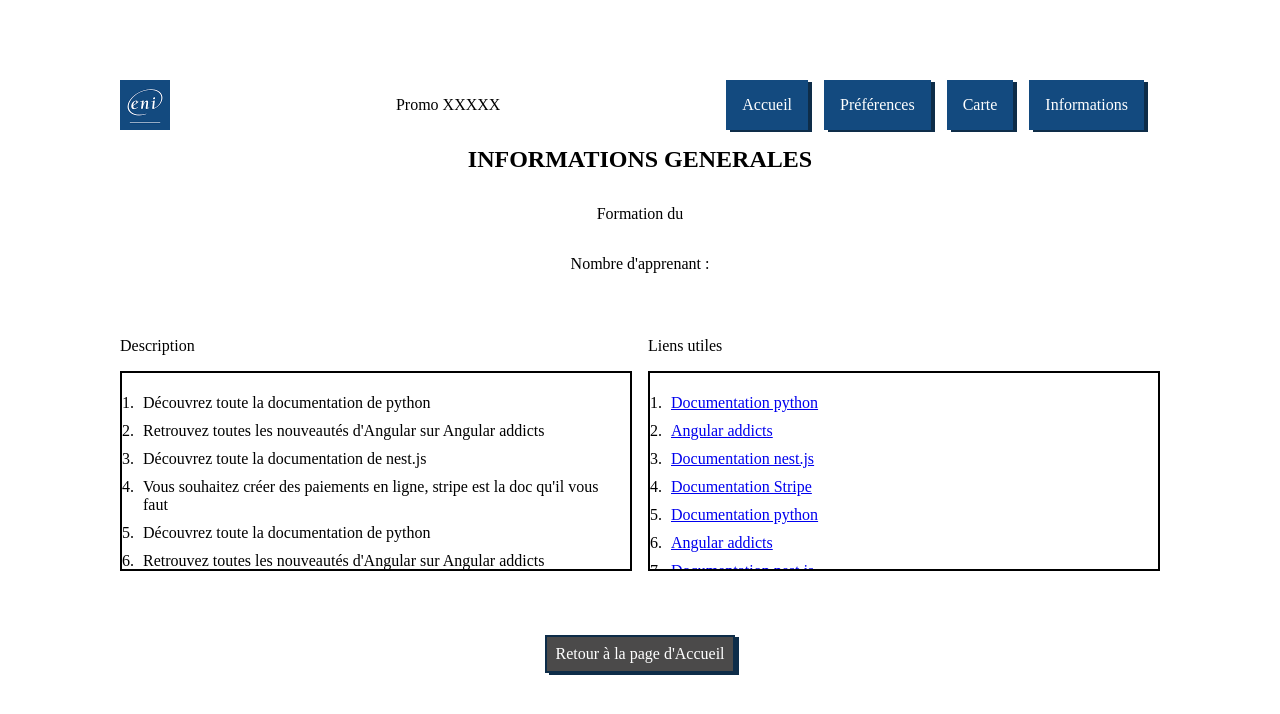
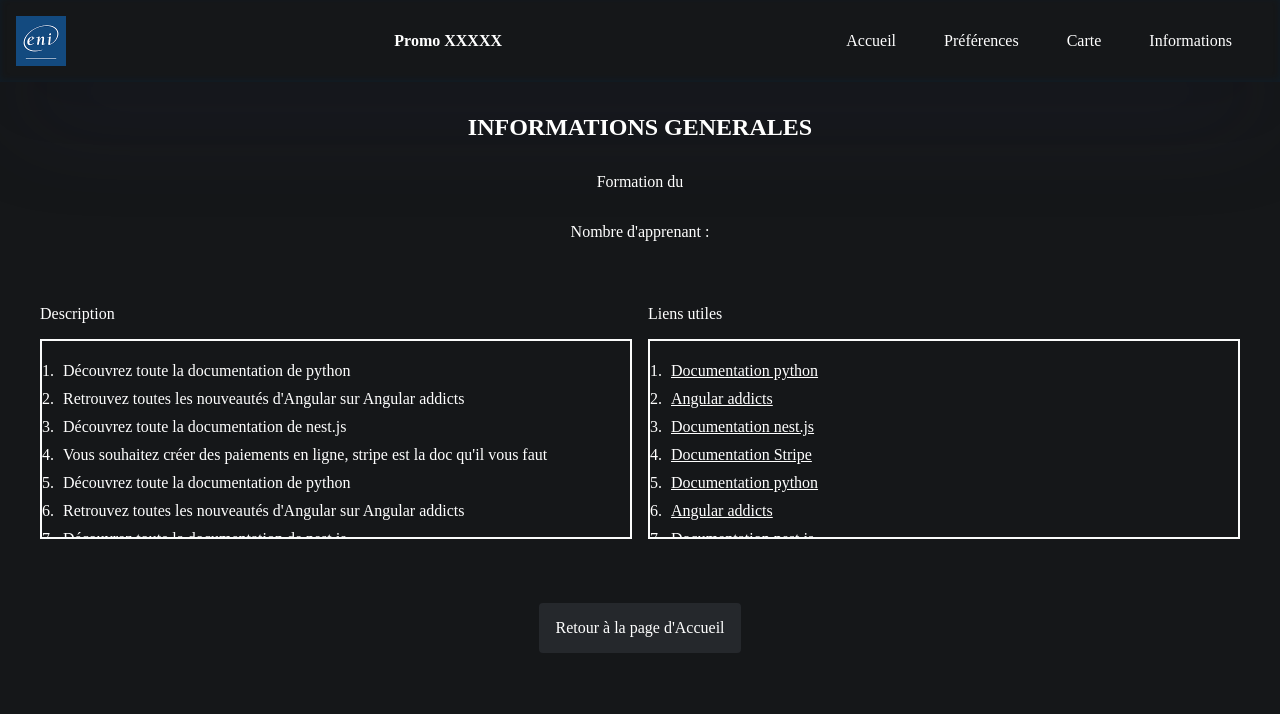
Before and after one commit to heimo44/eni-projet1, a plain HTML site: page page/information/information.html in a window 1280 px wide. Drawn offline with Linux system fonts and the light colour scheme.

Commit message:
preparation du theme uniquement sur le css

```diff
--- /dev/null
+++ b/css/dark-theme.css
@@ -0,0 +1,14 @@
+html {
+    --bg-color:#151719;
+    --secondary-button: #25282c;
+    --secondary-button-hover:#6e757e;
+    --primary: #21c49c;
+    --primary-hover: #69e0c2;
+    --secondary: #939ea7;
+    --tertiary: #fafbfb;
+    --text: #fff;
+    --white: #fff;
+    --table-border: #81a4be;
+    --table-thead: #505050;
+    --table-tr: #202121;
+}
--- /dev/null
+++ b/css/light-theme.css
@@ -0,0 +1,14 @@
+html {
+    --bg-color:#FFFFFF;
+    --secondary-button: #25282c;
+    --secondary-button-hover:#6e757e;
+    --primary: #21c49c;
+    --primary-hover: #69e0c2;
+    --secondary: #fafbfb;
+    --tertiary: #939ea7;
+    --text: #000;
+    --white: #fff;
+    --table-border: #374550;
+    --table-thead: #c3c1c1;
+    --table-tr: #ececec;
+}
--- a/css/style.css
+++ b/css/style.css
@@ -3,25 +3,31 @@
   padding: 0;
   box-sizing: border-box;
 }
-main{
-    padding: 5rem;
+body {
+  background-color: var(--bg-color);
+}
+h1, p, span , td, th, label{
+  color: var(--text)
+}
+main {
   position: relative;
   max-width: 1200px;
   height: 100vh;
   margin: auto;
+  padding-top: 2rem;
 }
 
-section{
+section {
   gap: 2rem;
 }
 
 /* nav bar */
-nav{
+nav {
   display: flex;
-    width: 100%;
   align-items: center;
   justify-content: space-between;
-    padding-bottom: 1rem;
+  padding: 1rem;
+  box-shadow: rgba(50, 50, 93, 0.25) 0px 50px 100px -20px, rgba(0, 0, 0, 0.3) 0px 30px 60px -30px, rgba(10, 37, 64, 0.35) 0px -2px 6px 0px inset;
 }
 nav img {
   width: 50px;
@@ -32,47 +38,43 @@ nav ul {
   list-style-type: none;
   text-align: end;
 }
+nav p {
+  font-weight: bolder;
+}
 nav ul li {
   margin-right: 1rem;
-    background-color: #134a7f;
+  background-color: var(--bg-color);
 }
-nav li a{
+nav li a {
   display: block;
   text-decoration: none;
   padding: 1rem;
   height: 100%;
-    color: white;
+  color: var(--text);
 }
-nav ul li:hover{
-    background-color: #1f7ad0c1;
+nav ul li:hover {
+  border-radius: 5px;
+  background-color: var(--primary-hover);
 }
 
-.box-shadow{
-    box-shadow: 4px 2px #0e2d49;
+.btn {
+  text-decoration: none;
+  padding: 1rem;
+  background-color: var(--secondary-button);
+  color: var(--white);
+  border-radius: 4px;
+}
+.btn:hover {
+  background-color: var(--secondary-button-hover);
 }
 
-.box-shadow:hover{
-    box-shadow: 2px 4px #0e2d49;
-}
-
-.btn{
-    text-decoration: none;
-    padding: 0.5rem;
-    border: 2px solid #0e2d49;
-    background-color: rgb(75, 74, 74);
-    color: white;
-}
-.btn:hover{
-    background-color: grey;
-}
-
-.flex-center{
+.flex-center {
   display: flex;
   justify-content: center;
   align-items: center;
 }
 
-.flex-column{
+.flex-column {
   display: flex;
   flex-direction: column;
   align-items: center;
--- a/page/information/information.css
+++ b/page/information/information.css
@@ -1,24 +1,31 @@
-section div{
+section div {
   width: 100%;
   padding: 1rem 0;
   gap: 1rem;
 }
 
-.description-container, .liens-utiles-container{
+.description-container,
+.liens-utiles-container {
   display: flex;
   flex-direction: column;
 }
 
-#description-content, .liens-utiles-content{
+#description-content,
+.liens-utiles-content {
   display: flex;
   flex-direction: column;
   overflow-y: auto;
   padding: 1rem;
   height: 200px;
   width: 100%;
-    border: 2px solid black;
+  border: 2px solid var(--tertiary);
 }
-#description-content ul li, .liens-utiles-content ul li{
-    list-style-type:decimal;
+#description-content ul li,
+.liens-utiles-content ul li {
+  list-style-type: decimal;
   padding: 5px;
 }
+
+#description-content ul li, .liens-utiles-content ul li, .liens-utiles-content ul li a{
+    color: var(--text)
+}
--- a/page/information/information.html
+++ b/page/information/information.html
@@ -1,24 +1,33 @@
 <!DOCTYPE html>
 <html lang="en">
   <head>
-    <meta charset="UTF-8">
-    <meta name="viewport" content="width=device-width, initial-scale=1.0">
+    <meta charset="UTF-8" />
+    <meta name="viewport" content="width=device-width, initial-scale=1.0" />
     <title>Informations</title>
-    <link rel="stylesheet" href="information.css">
-    <link rel="stylesheet" href="/css/style.css">
+    <link rel="stylesheet" href="/css/dark-theme.css" />
+    <link rel="stylesheet" href="/css/style.css" />
+    <link rel="stylesheet" href="information.css" />
   </head>
   <body>
-    <main>
+    <header>
         <nav>
-            <img src="/assets/logo.png" alt="logo eni">
+            <img src="/assets/logo.png" alt="logo eni" />
             <p>Promo XXXXX</p>
             <ul>
-                <li class="box-shadow"><a href="/index.html">Accueil</a></li>
-                <li class="box-shadow"><a href="/page/preference/preference.html">Préférences</a></li>
-                <li class="box-shadow"><a href="/page/carte/carte.html">Carte</a></li>
-                <li class="box-shadow"><a href="/page/information/information.html">Informations</a></li>
+              <li><a href="/index.html">Accueil</a></li>
+              <li>
+                <a href="/page/preference/preference.html">Préférences</a>
+              </li>
+              <li>
+                <a href="/page/carte/carte.html">Carte</a>
+              </li>
+              <li>
+                <a href="/page/information/information.html">Informations</a>
+              </li>
             </ul>
           </nav>
+    </header>
+    <main>
       <section class="flex-column">
         <h1>INFORMATIONS GENERALES</h1>
         <p>Formation du <span id="date-formation"></span></p>
@@ -29,13 +38,23 @@
             <div id="description-content">
               <ul>
                 <li>Découvrez toute la documentation de python</li>
-                            <li>Retrouvez toutes les nouveautés d'Angular sur Angular addicts</li>
+                <li>
+                  Retrouvez toutes les nouveautés d'Angular sur Angular addicts
+                </li>
                 <li>Découvrez toute la documentation de nest.js</li>
-                            <li>Vous souhaitez créer des paiements en ligne, stripe est la doc qu'il vous faut</li>
+                <li>
+                  Vous souhaitez créer des paiements en ligne, stripe est la doc
+                  qu'il vous faut
+                </li>
                 <li>Découvrez toute la documentation de python</li>
-                            <li>Retrouvez toutes les nouveautés d'Angular sur Angular addicts</li>
+                <li>
+                  Retrouvez toutes les nouveautés d'Angular sur Angular addicts
+                </li>
                 <li>Découvrez toute la documentation de nest.js</li>
-                            <li>Vous souhaitez créer des paiements en ligne, stripe est la doc qu'il vous faut</li>
+                <li>
+                  Vous souhaitez créer des paiements en ligne, stripe est la doc
+                  qu'il vous faut
+                </li>
               </ul>
             </div>
           </div>
@@ -43,22 +62,79 @@
             <p>Liens utiles</p>
             <div class="liens-utiles-content">
               <ul>
-                            <li><a href="https://docs.python.org" target="_blank">Documentation python</a></li>
-                            <li><a href="https://www.angularaddicts.com/" target="_blank">Angular addicts</a></li>
-                            <li><a href="https://docs.nestjs.com/" target="_blank">Documentation nest.js</a></li>
-                            <li><a href="https://docs.stripe.com/api" target="_blank">Documentation Stripe</a></li>
-                            <li><a href="https://docs.python.org" target="_blank">Documentation python</a></li>
-                            <li><a href="https://www.angularaddicts.com/" target="_blank">Angular addicts</a></li>
-                            <li><a href="https://docs.nestjs.com/" target="_blank">Documentation nest.js</a></li>
-                            <li><a href="https://docs.stripe.com/api" target="_blank">Documentation Stripe</a></li>
+                <li>
+                  <a
+                    href="https://docs.python.org"
+                    target="_blank"
+                    rel="noopener noreferrer"
+                    >Documentation python</a
+                  >
+                </li>
+                <li>
+                  <a
+                    href="https://www.angularaddicts.com/"
+                    target="_blank"
+                    rel="noopener noreferrer"
+                    >Angular addicts</a
+                  >
+                </li>
+                <li>
+                  <a
+                    href="https://docs.nestjs.com/"
+                    target="_blank"
+                    rel="noopener noreferrer"
+                    >Documentation nest.js</a
+                  >
+                </li>
+                <li>
+                  <a
+                    href="https://docs.stripe.com/api"
+                    target="_blank"
+                    rel="noopener noreferrer"
+                    >Documentation Stripe</a
+                  >
+                </li>
+                <li>
+                  <a
+                    href="https://docs.python.org"
+                    target="_blank"
+                    rel="noopener noreferrer"
+                    >Documentation python</a
+                  >
+                </li>
+                <li>
+                  <a
+                    href="https://www.angularaddicts.com/"
+                    target="_blank"
+                    rel="noopener noreferrer"
+                    >Angular addicts</a
+                  >
+                </li>
+                <li>
+                  <a
+                    href="https://docs.nestjs.com/"
+                    target="_blank"
+                    rel="noopener noreferrer"
+                    >Documentation nest.js</a
+                  >
+                </li>
+                <li>
+                  <a
+                    href="https://docs.stripe.com/api"
+                    target="_blank"
+                    rel="noopener noreferrer"
+                    >Documentation Stripe</a
+                  >
+                </li>
               </ul>
             </div>
           </div>
         </div>
-            <a href="/index.html" class="btn box-shadow">Retour à la page d'Accueil</a>
+        <a href="/index.html" class="btn"
+          >Retour à la page d'Accueil</a
+        >
       </section>
     </main>
     <script src="information.js"></script>
-    <script src="/service/apprenant-api-service.js"></script>
   </body>
 </html>
--- a/page/preference/preference.css
+++ b/page/preference/preference.css
@@ -24,9 +24,11 @@ section form{
 .redirection-btn .save{
     font-size: 16px;
     font-family: 'Times New Roman, Times, serif';
-    background-color: #2E4B20;
+    border: none;
+    background-color: var(--primary);
     cursor: pointer;
+    border-radius: 4px;
 }
 .redirection-btn .save:hover{
-    background-color: #7d9e359c;
+    background-color: var(--primary-hover);
 }
```
Also changed, not shown: apprenants.json (+11 -12 lines), css/index.css (+18 -12 lines), index.html (+32 -26 lines), js/index.js (+21 -18 lines), page/carte/carte.html (+24 -15 lines), page/preference/preference.html (+30 -17 lines), test.js (added, +8 -0 lines). Lines whose indentation alone changed are shown as unchanged.
